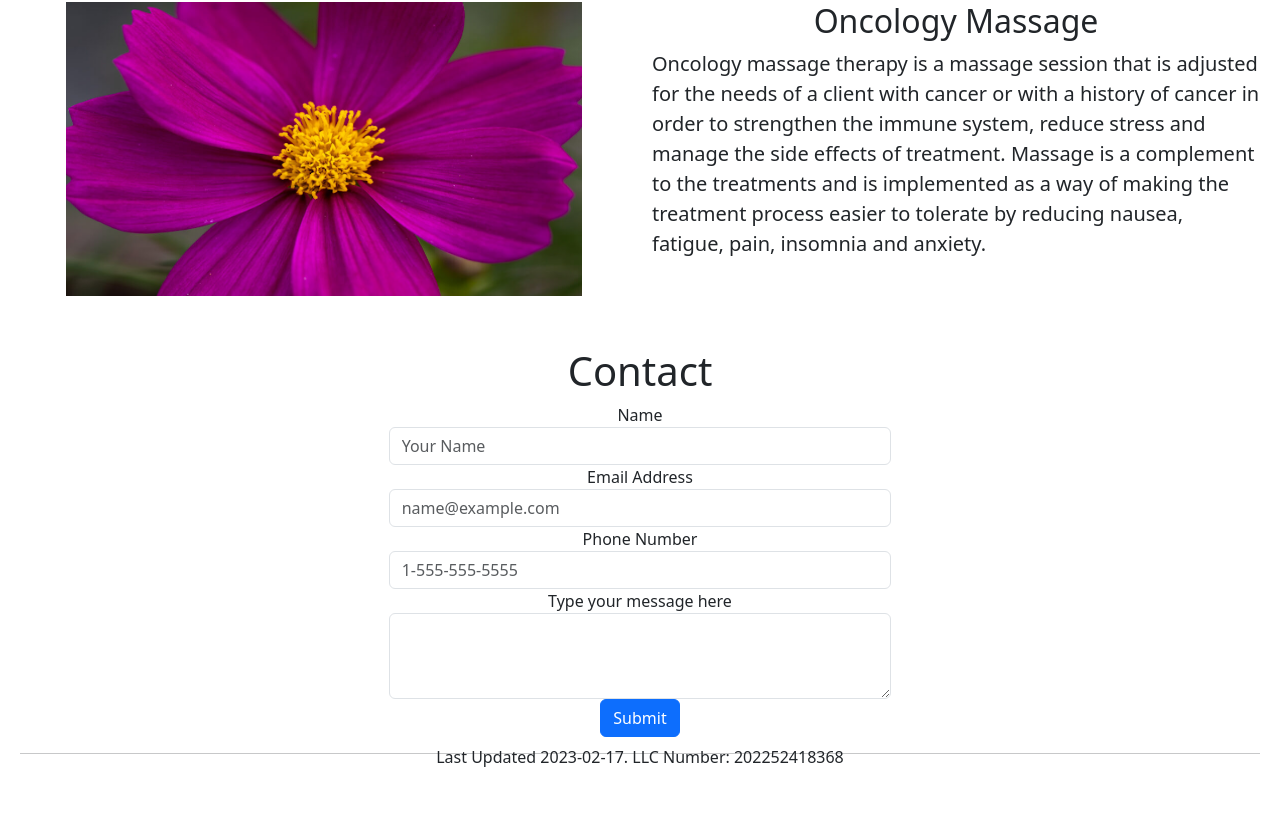
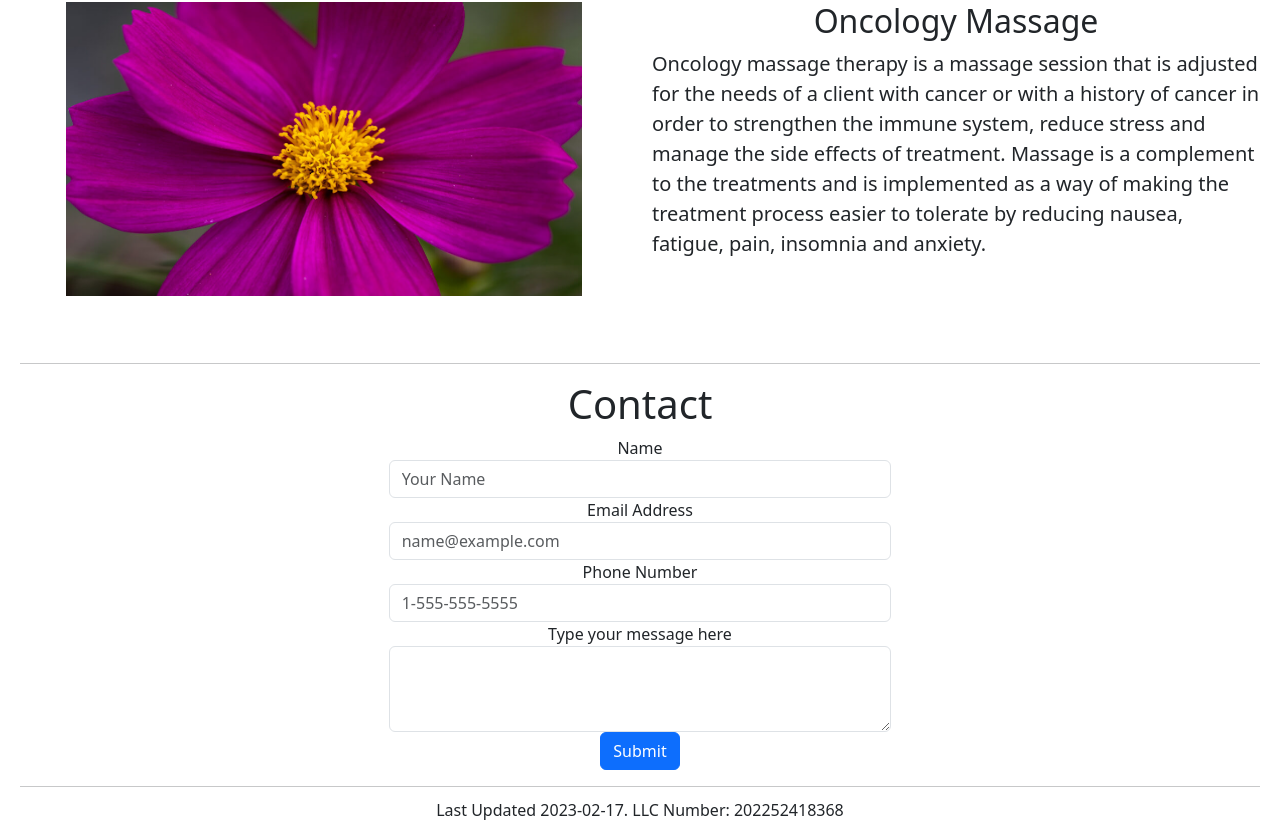
Before and after one commit to tnoff/eastbay, a Django app: page / in a window 1280 px wide. Shown: the part 1757-2585 px from the top of the page. Before the commit the page ends 2524 px from the top, so only its background shows below. Run offline with Django 4.2, Linux system fonts and the light colour scheme; some libraries are stand-ins or nearby versions.

Commit message:
fix footer

```diff
--- a/templates/base.html
+++ b/templates/base.html
@@ -38,7 +38,7 @@
           height: 100px;
           width: 100%;
           overflow: hidden;
-          padding-top: 50px;
+          padding-top: 70px;
         }
     </style>
 
@@ -70,12 +70,6 @@
         {% block content %}
         {% endblock content %}
         <hr class="featurette-divider">
-        {% if errors %}
-        {{ errors }}
-        {% endif %}
-        {% if success is True %}
-        <p>Email successfully sent.</p>
-        {% endif %}
         <footer>
             <p align="center">Last Updated 2023-02-17. LLC Number: 202252418368</p>
         </footer>
--- a/templates/contact.html
+++ b/templates/contact.html
@@ -7,7 +7,13 @@
 
 {# Display django.contrib.messages as Bootstrap alerts #}
 {% bootstrap_messages %}
-
+<hr class="featurette-divider">
+{% if errors %}
+{{ errors }}
+{% endif %}
+{% if success is True %}
+<p>Email successfully sent.</p>
+{% endif %}
 <div align="center" id="contact-form" class="row justify-content-center">
     <div class="col-md-5">
       <h1>Contact</h1>
```
